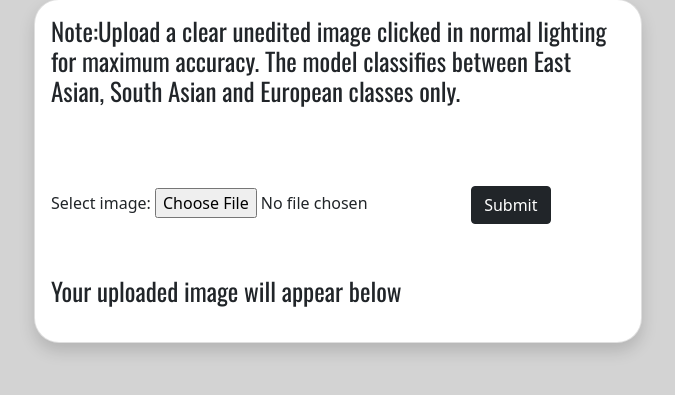
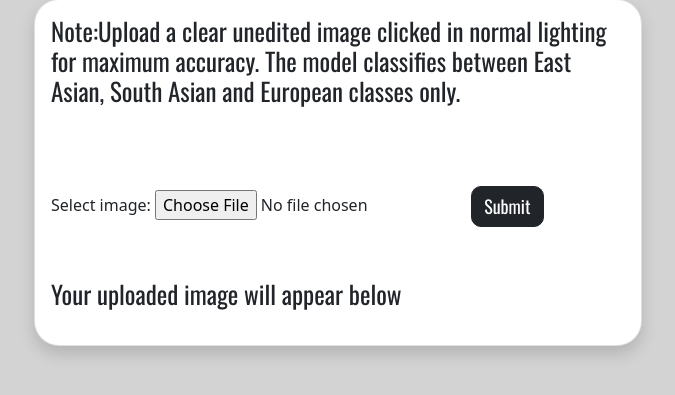
Before and after one commit to SohamDas04/Race-Classifier, a Flask app: page / in a window 1280 px wide. Shown: the part 87-482 px from the top of the page, without its empty margins (302-977 px from the left). Run offline with Flask 2, Linux system fonts and the light colour scheme; some libraries are stand-ins or nearby versions.

Commit message:
Fix design

```diff
--- a/templates/index.html
+++ b/templates/index.html
@@ -31,7 +31,7 @@
               <form class="form" id="myForm">
                 <label for="img">Select image:</label>
                 <input type="file" id="img" name="img" accept="image/*" />
-                <button type="button" id="sub" class="btn btn-dark mt-5 mb-5">
+                <button type="button" id="sub" class="btn btn-dark mt-5 mb-5" style="font-family: 'Oswald', sans-serif; font-size: 18px; border-radius: 10px;">
                     Submit
                 </button>
               </form>
```
Also changed, not shown: 1 other file.
